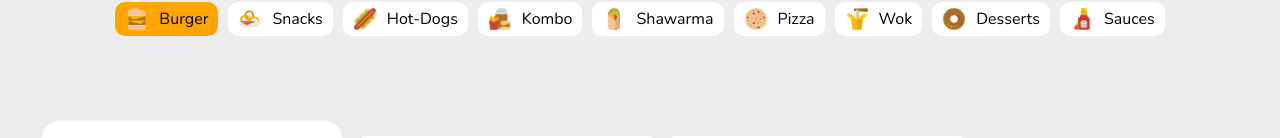
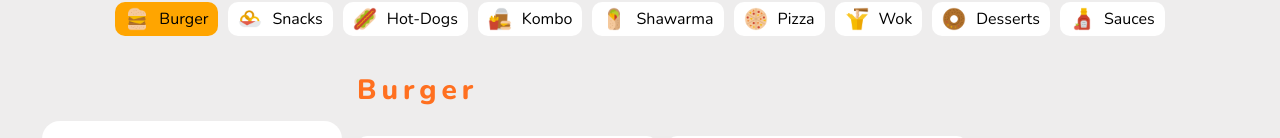
Before and after one commit to denshaver/denys-burger, a React (Vite) app: page / in a window 1280 px wide. Shown: the part 413-551 px from the top of the page. Built offline with nearby package versions, Linux system fonts and the light colour scheme.

Commit message:
03.10.23 i18n

```diff
--- a/src/components/Products/Products.jsx
+++ b/src/components/Products/Products.jsx
@@ -18,7 +18,7 @@ export const Products = ({ category, t }) => {
   return (
 
     <section className="products-container">
-      <h1>{categories.title}</h1>
+      <h1>{categories.find((cat) => cat.id === category).title}</h1>
       <div className="products">
         {products
           .filter((product) => product.categoryId === category)
```
